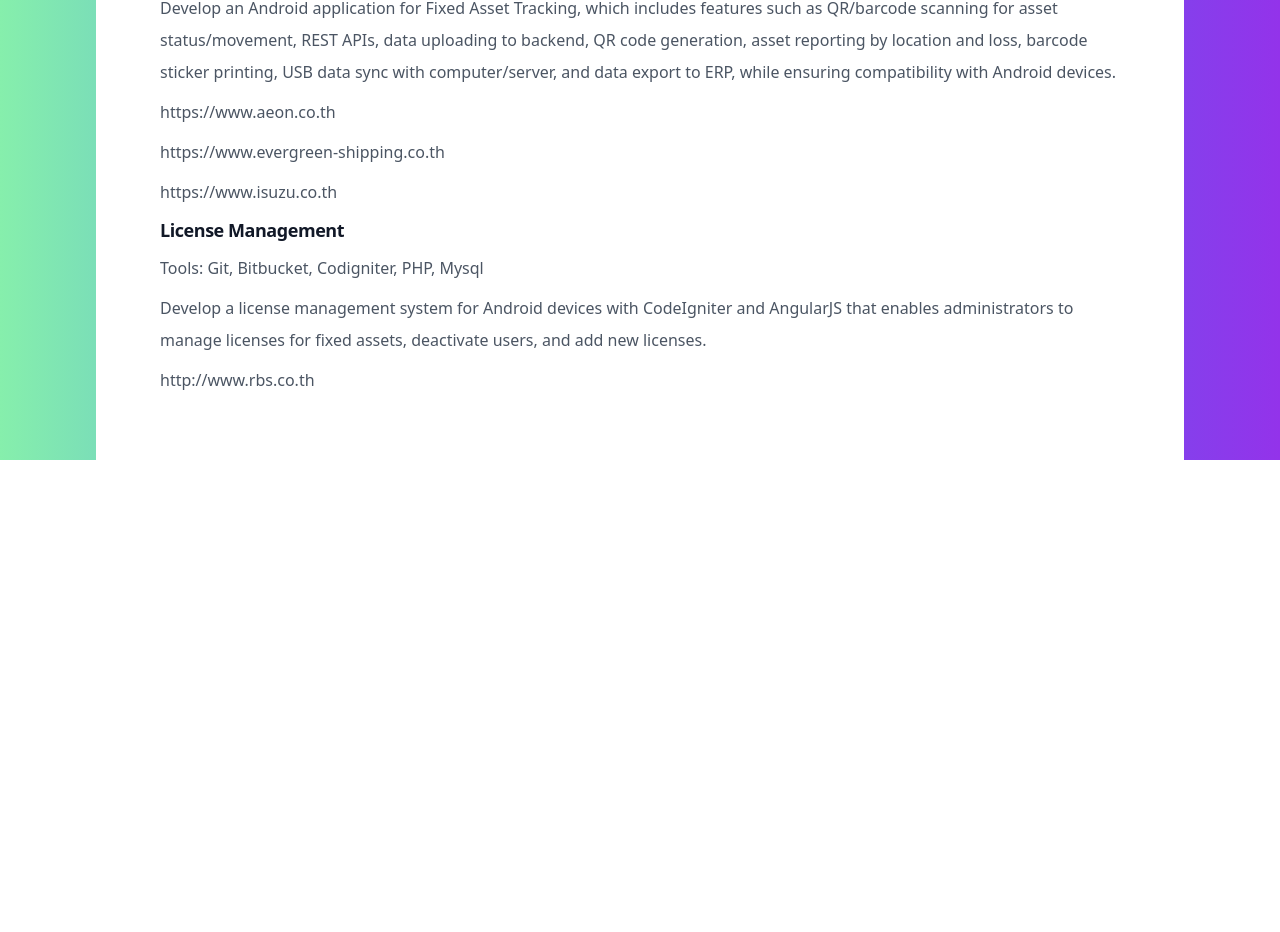
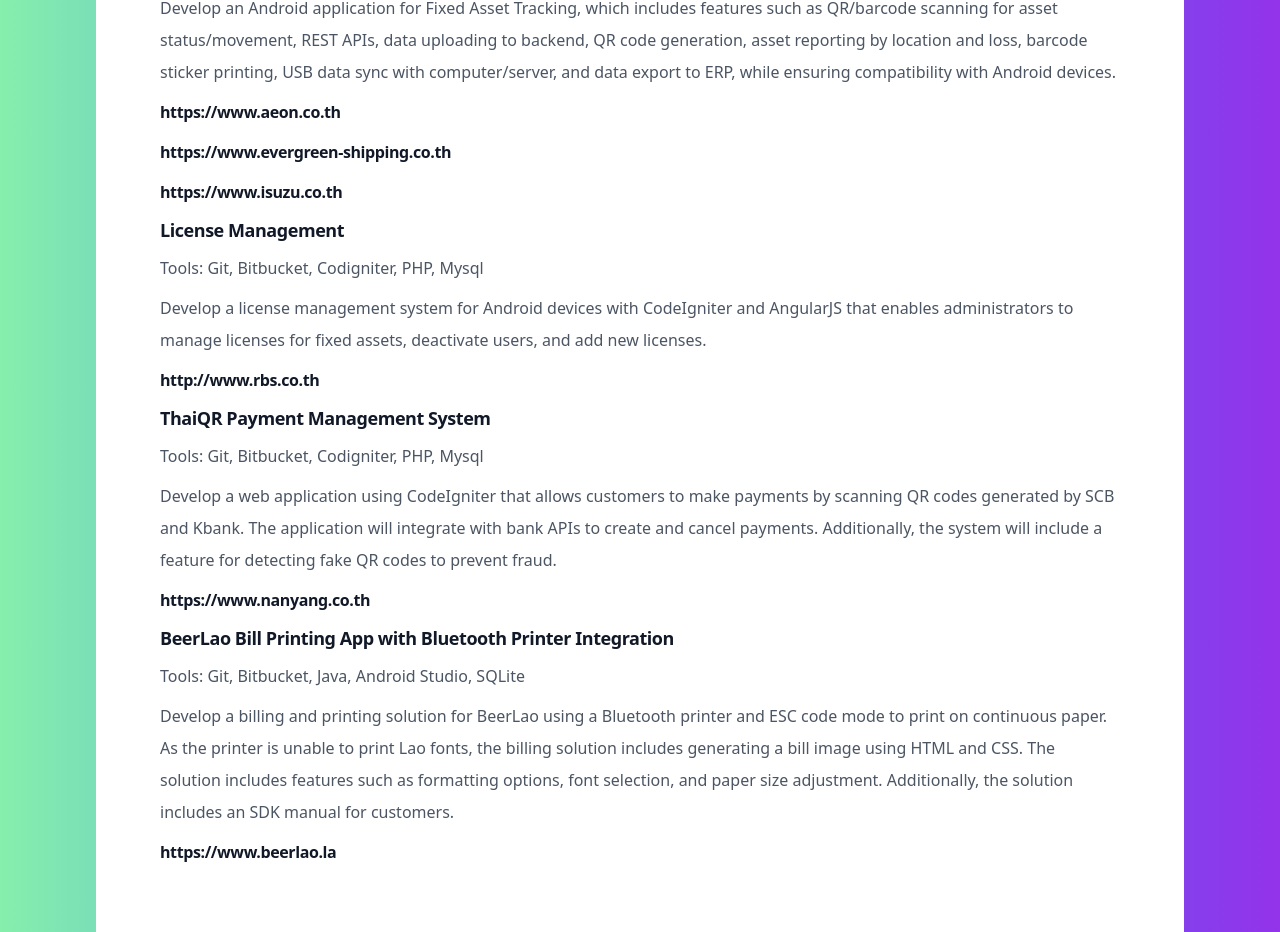
Before and after one commit to jimmy542/worawutdev, a Vue app: page /projects in a window 1280 px wide. Shown: the part 1136-2068 px from the top of the page. Before the commit the page ends 1596 px from the top, so only its background shows below. Built offline with nearby package versions, Linux system fonts and the light colour scheme.

Commit message:
add bear lao project

```diff
--- a/src/components/Projects.vue
+++ b/src/components/Projects.vue
@@ -17,7 +17,7 @@
               {{item.detail}}
             </p>
             <p v-for="(link, index) in item.link" :key="index" class="mt-2 text-base leading-8 text-gray-600">
-                <a :href="link" target="_blank">{{link}}</a>
+                <a class="font-bold tracking-tight text-gray-900" :href="link" target="_blank">{{link}}</a>
             </p>
           </div>
         </div>
@@ -81,7 +81,18 @@
           detail:`Develop a license management system for Android devices with CodeIgniter and AngularJS that enables administrators to manage licenses for fixed assets, deactivate users, and add new licenses.`,
           link:[`http://www.rbs.co.th`]
         },
-
+         {
+          title:`ThaiQR Payment Management System`,
+          tools:`Tools: Git, Bitbucket, Codigniter, PHP, Mysql`,
+          detail:`Develop a web application using CodeIgniter that allows customers to make payments by scanning QR codes generated by SCB and Kbank. The application will integrate with bank APIs to create and cancel payments. Additionally, the system will include a feature for detecting fake QR codes to prevent fraud.`,
+          link:[`https://www.nanyang.co.th`]
+        },
+        {
+          title:`BeerLao Bill Printing App with Bluetooth Printer Integration`,
+          tools:`Tools: Git, Bitbucket, Java, Android Studio, SQLite`,
+          detail:`Develop a billing and printing solution for BeerLao using a Bluetooth printer and ESC code mode to print on continuous paper. As the printer is unable to print Lao fonts, the billing solution includes generating a bill image using HTML and CSS. The solution includes features such as formatting options, font selection, and paper size adjustment. Additionally, the solution includes an SDK manual for customers.`,
+          link:[`https://www.beerlao.la`]
+        },
       ],
 
     }
```
